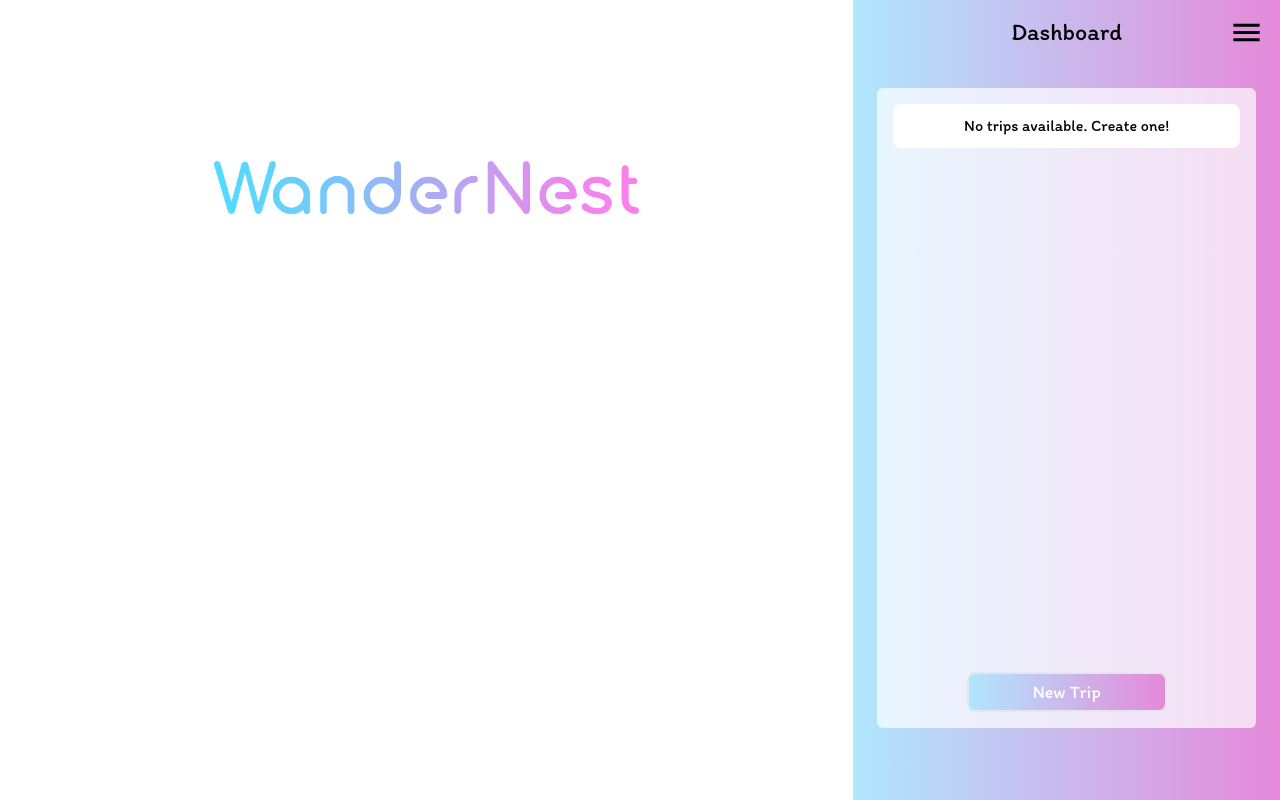
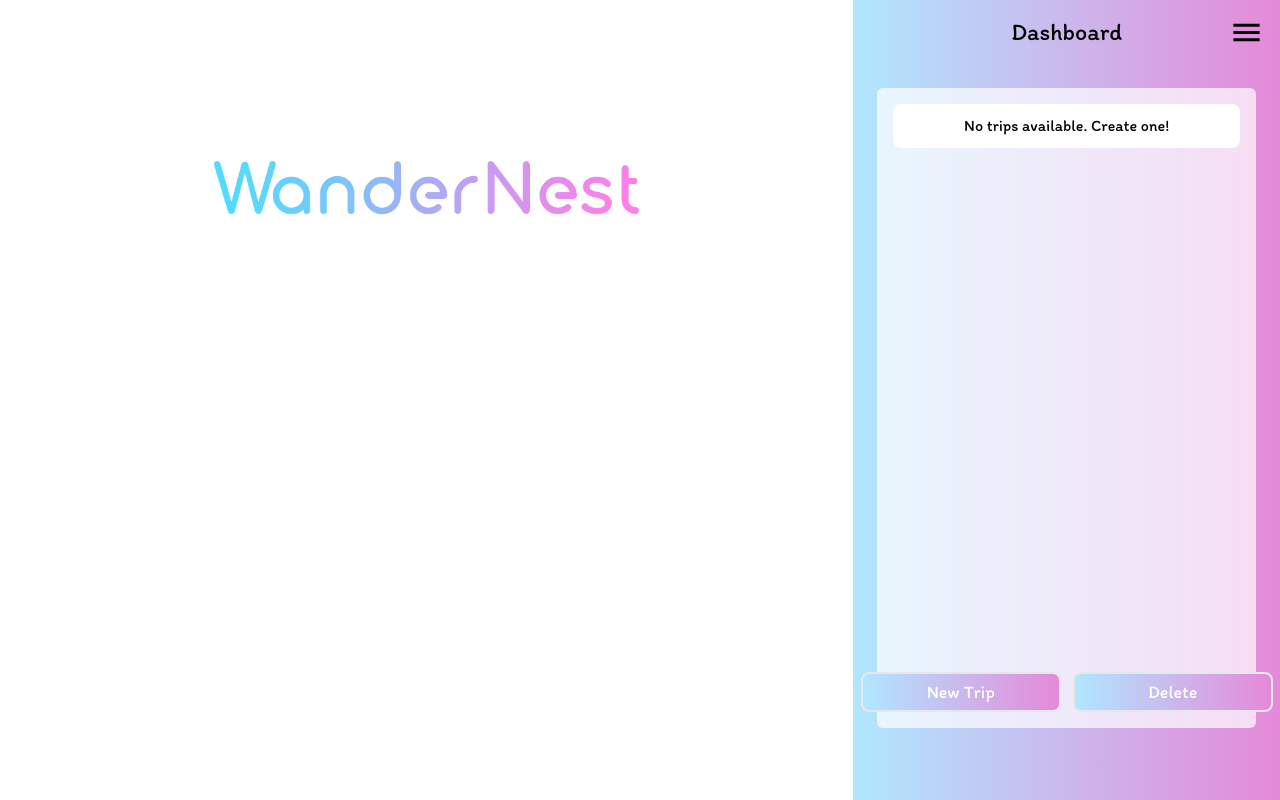
Before and after one commit to danajeon/wandernest, a React (Vite) app: page /dashboard in a window 1280 px wide. Built offline with nearby package versions, Linux system fonts and the light colour scheme.

Commit message:
delete buttons added Co-authored-by: Dana <danajeon@users.noreply.github.com>

```diff
--- a/src/components/Button.jsx
+++ b/src/components/Button.jsx
@@ -2,10 +2,12 @@ import React from 'react'
 
 export const Button = ({ variant = 'default', onClick, text }) => {
     // default button
-    const baseStyle = 'w-[200px] py-1 rounded-lg text-lg bg-gradient-to-r from-wandernest-blue to-wandernest-pink text-white border border-2 hover:text-transparent hover:bg-clip-text';
+    const baseStyle = 'w-[200px] py-1 rounded-lg text-lg  border border-2 hover:text-transparent hover:bg-clip-text';
     // button variants
     const variants = {
-        "inverse": 'text-transparent bg-clip-text'
+        "default" : "bg-gradient-to-r from-wandernest-blue to-wandernest-pink text-white",
+        "inverse": 'text-transparent bg-clip-text',
+        "red" : "text-white bg-red-500"
     };
 
     return (
--- a/src/components/Dashboard.jsx
+++ b/src/components/Dashboard.jsx
@@ -8,11 +8,11 @@ import MenuIcon from "@mui/icons-material/Menu";
 import { isAfter, parseISO } from "date-fns";
 
 export const Dashboard = () => {
-
   // State to control which component is displayed
   const [displayDefault, setDisplayDefault] = useState(true);
   const [displayNavBar, setDisplayNavBar] = useState(false);
   const [trips, setTrips] = useState([]);
+  const [displayCheck, setDisplayCheck] = useState(false);
 
   // Get today's date in YYYY-MM-DD format
   const today = new Date().toISOString().split("T")[0];
@@ -26,8 +26,7 @@ export const Dashboard = () => {
       // If today's date is after end date, mark as passed
       if (isAfter(parseISO(today), parseISO(x.days[x.days.length - 1]))) {
         return { ...x, passed: true };
-      }
-      else {
+      } else {
         return { ...x, passed: false };
       }
     });
@@ -46,7 +45,6 @@ export const Dashboard = () => {
 
   return (
     <div className="flex flex-row flex-nowrap h-full">
-
       {/* Left section with logo */}
       <div className="w-2/3 grid grid-cols-1 grid-rows-5 bg-white">
         <img
@@ -58,7 +56,6 @@ export const Dashboard = () => {
 
       {/* Right section with navigation management */}
       <div className="bg-gradient-to-r from-wandernest-blue to-wandernest-pink w-1/3">
-
         {/* Display NavBar if toggled */}
         {displayNavBar && (
           <NavBar handleNavBar={() => setDisplayNavBar(false)} />
@@ -101,21 +98,40 @@ export const Dashboard = () => {
                       startDate={trip.days[0]}
                       endDate={trip.days[trip.days.length - 1]}
                       passed={trip.passed}
+                      checkMark={displayCheck}
                     />
                   ))
                 ) : (
-                  <p className="bg-white rounded-lg text-center p-2 border border-2 border-transparent"
-                  >
+                  <p className="bg-white rounded-lg text-center p-2 border border-2 border-transparent">
                     No trips available. Create one!
                   </p>
                 )}
               </div>
-
-              <Button
-                text={"New Trip"}
-                onClick={() => setDisplayDefault(false)}
-              />
-
+              {!displayCheck && (
+                <div className="flex items-center gap-3">
+                  <Button
+                    text={"New Trip"}
+                    onClick={() => setDisplayDefault(false)}
+                  />
+                  <Button
+                    text={"Delete"}
+                    onClick={() => setDisplayCheck(true)}
+                  />
+                </div>
+              )}
+              {displayCheck && (
+                <div className="flex items-center gap-3">
+                  <Button
+                    text={"Delete"}
+                    onClick={() => setDisplayDefault(false)}
+                    variant="red"
+                  />
+                  <Button
+                    text={"Cancel"}
+                    onClick={() => setDisplayCheck(false)}
+                  />
+                </div>
+              )}
             </div>
           </div>
         )}
--- a/src/components/Trip.jsx
+++ b/src/components/Trip.jsx
@@ -1,7 +1,7 @@
 import React, { useEffect, useState } from 'react';
 import ArrowRightIcon from '@mui/icons-material/ArrowRight';
 
-export const Trip = ({ name, startDate, endDate, passed }) => {
+export const Trip = ({ name, startDate, endDate, passed, checkMark }) => {
   const [bgColor, setBgColor] = useState('white');
 
   useEffect(() => {
@@ -15,12 +15,16 @@ export const Trip = ({ name, startDate, endDate, passed }) => {
       className='rounded-lg flex flex-row justify-between items-center p-2 border border-2 border-transparent hover:border-wandernest-purple hover:cursor-pointer'
       style={{ backgroundColor: bgColor }}
     >
+            {checkMark &&
+        <input type="checkbox" />
+      }
       <span className='text-xl w-[60%]'>{name}</span>
       <div className='flex flex-row justify-center items-center'>
         <span>{startDate}</span>
         <ArrowRightIcon fontSize='medium' />
         <span>{endDate}</span>
       </div>
+
     </div>
   );
 };
```
